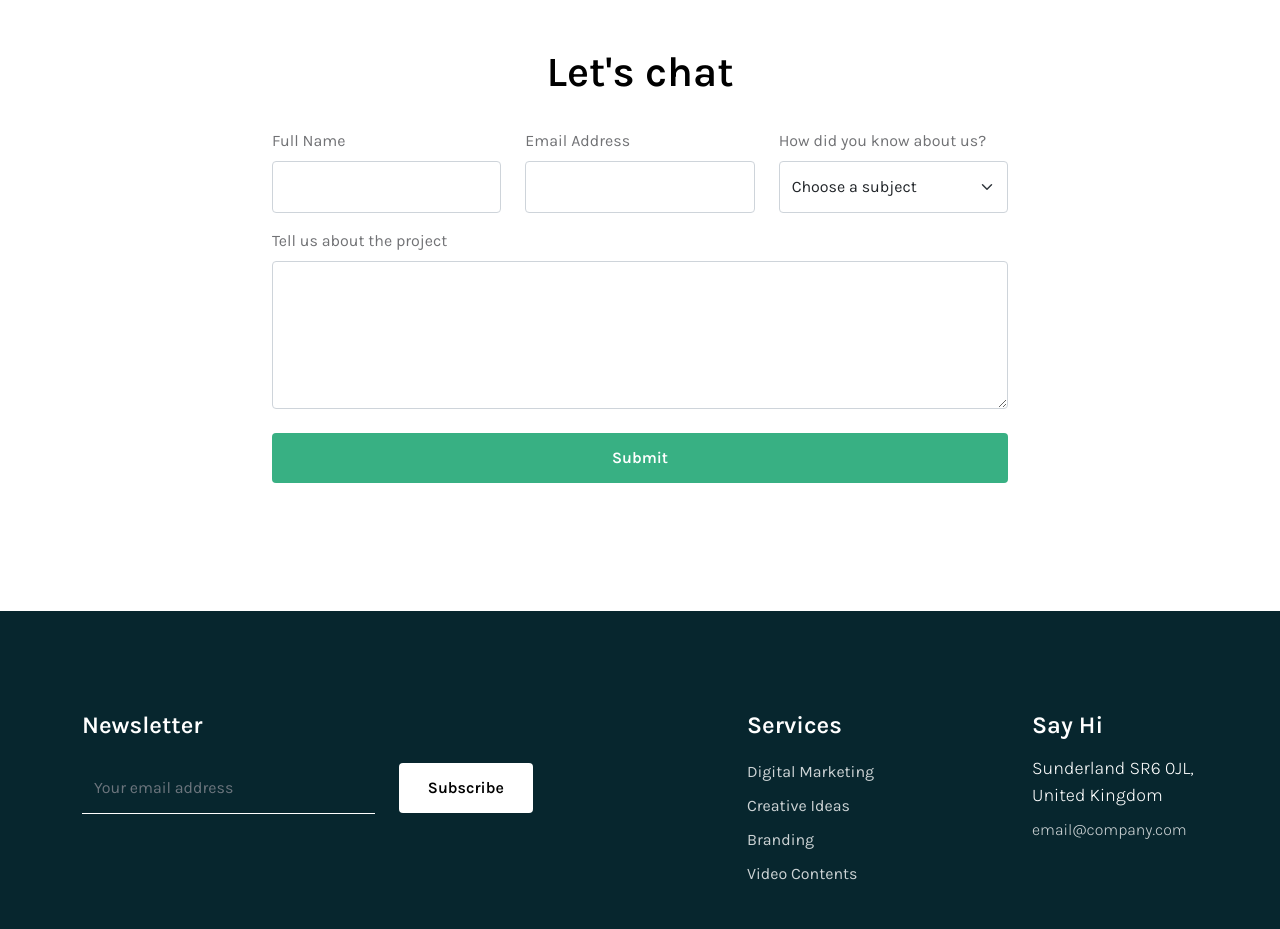
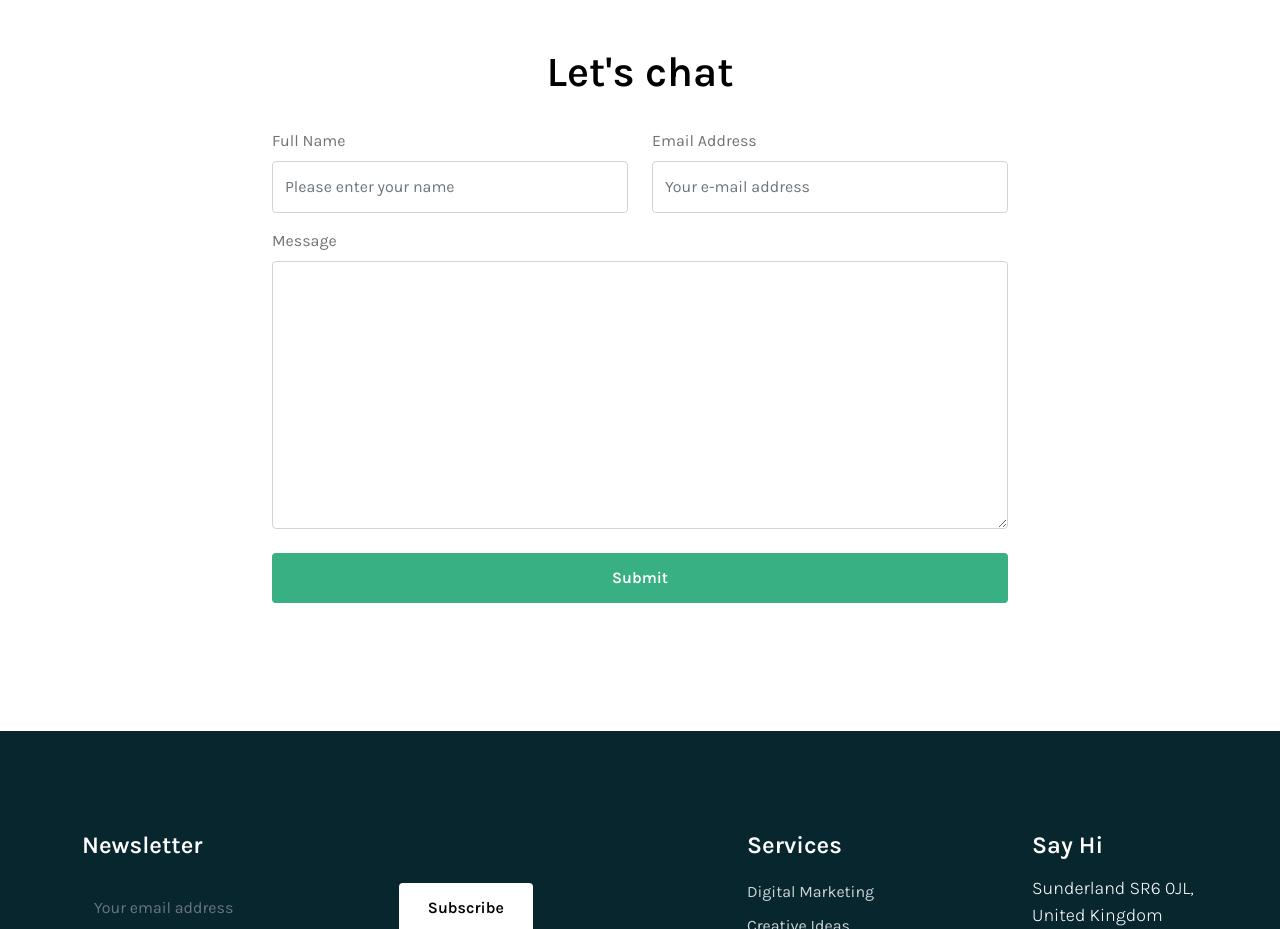
Before and after one commit to suryalokesha/AgencySite, a plain HTML site: page index.html in a window 1280 px wide. Shown: the part 4200-5129 px from the top of the page. Drawn offline with Linux system fonts and the light colour scheme.

Commit message:
Add files via upload
Updated Contact form

```diff
--- a/index.html
+++ b/index.html
@@ -483,35 +483,21 @@ https://www.tooplate.com/view/2128-tween-agency
                         <div class="col-lg-8 col-md-10 col-12 mx-auto">
                             <h2 class="mb-4 text-center">Let's chat</h2>
 
-                            <form class="custom-form" role="form" action="" method="post">
+                            <form class="custom-form" role="form" action="https://forms.un-static.com/forms/5d14c469e6c7384b6b0f3cf241745b862d543f74" method="post">
                                 <div class="row">
-                                    <div class="col-lg-4 col-md-6 col-12 my-2">
+                                    <div class="col-lg-6 col-md-6 col-12 my-2">
                                         <label class="mb-2" for="name">Full Name</label>
-
-                                        <input type="text" name="name" id="name" class="form-control" required="">
+                                        <input id="name" name="name" placeholder="Please enter your name" type="text" required="" class="form-control">
                                     </div>
 
-                                    <div class="col-lg-4 col-md-6 col-12 my-2">
+                                    <div class="col-lg-6 col-md-6 col-12 my-2">
                                         <label class="mb-2" for="email">Email Address</label>
-
-                                        <input type="email" name="email" id="email" pattern="[^ @]*@[^ @]*" class="form-control" required="">
-                                    </div>
-
-                                    <div class="col-lg-4 col-md-6 col-12 my-2">
-                                        <label class="mb-2" for="subject">How did you know about us?</label>
-
-                                        <select class="form-select form-control" name="subject" id="subject">
-                                            <option selected="">Choose a subject</option>
-                                            <option value="web+search">Website Searches</option>
-                                            <option value="social+media">Social Media</option>
-                                            <option value="others">Others</option>
-                                        </select>
+                                        <input id="email" name="email" placeholder="Your e-mail address" type="text" required="" class="form-control">
                                     </div>
 
                                     <div class="col-12 my-2">
-                                        <label class="mb-2" for="message">Tell us about the project</label>
-
-                                        <textarea class="form-control" rows="5" id="message" name="message"></textarea>
+                                        <label class="mb-2" for="message">Message</label>
+                                        <textarea id="message" name="message" cols="40" rows="10" required="required" class="form-control"></textarea>
 
                                         <button type="submit" class="form-control mt-4" id="submit">Submit</button>
                                     </div>
```
